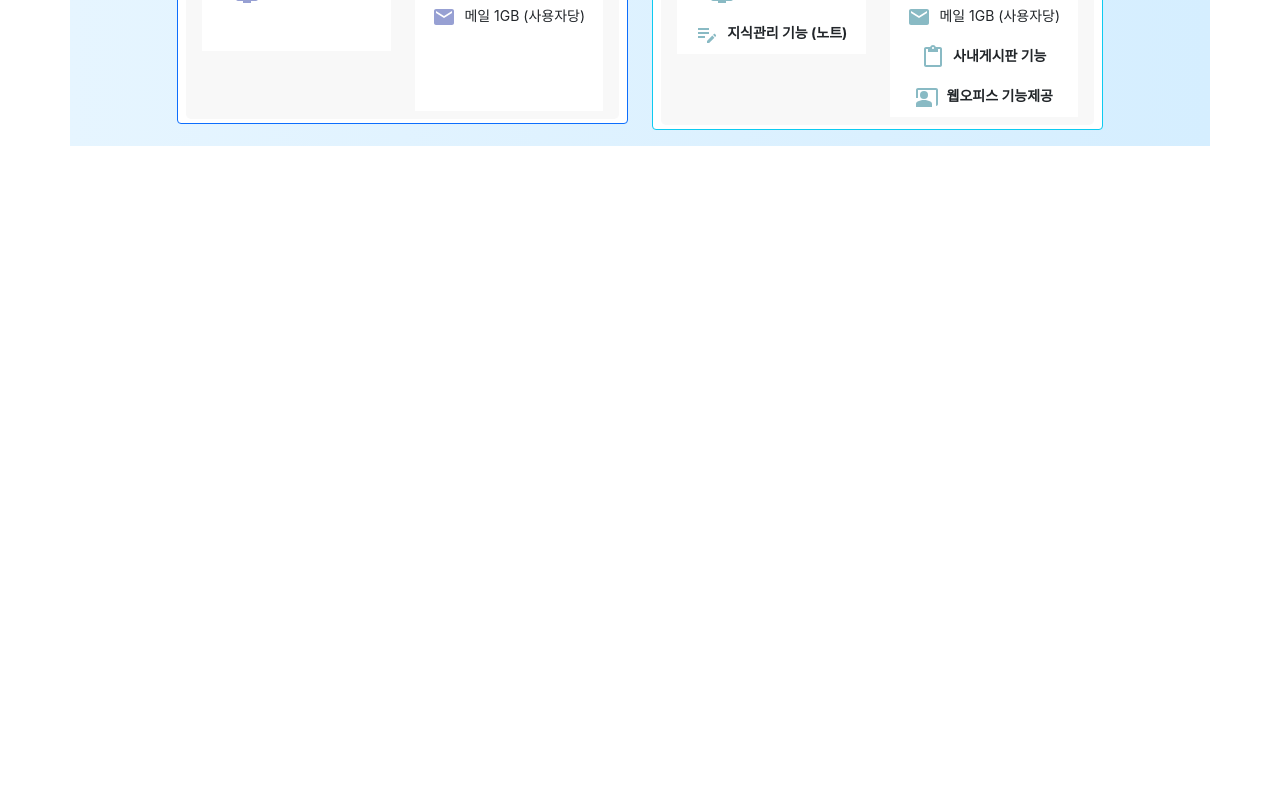
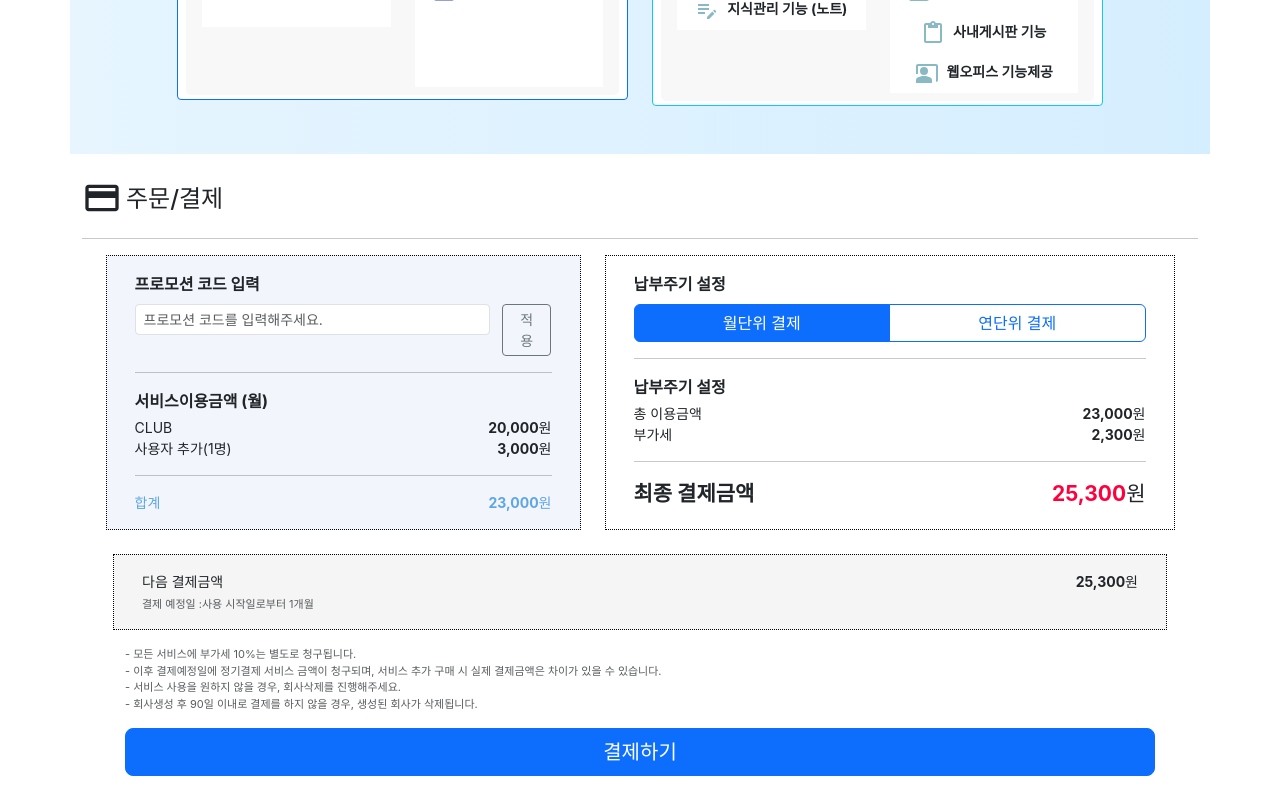
Before and after one commit to HyoungMinSong/wehagoreact, a React (Create React App) app: page /signup/package in a window 1280 px wide. Shown: the part 1192-1992 px from the top of the page. Before the commit the page ends 1338 px from the top, so only its background shows below. Built offline with nearby package versions, Linux system fonts and the light colour scheme.

Commit message:
회원가입 패키지 결제 페이지 css 완성

```diff
--- a/src/App.js
+++ b/src/App.js
@@ -14,6 +14,8 @@ function App() {
       <br/>
       <Link to={'/signup/complete'}>회원가입/회원가입완료로 가기</Link>
       <br/>
+      <Link to={'/signup/package'}>회원가입/가입패키지결제로 가기</Link>
+      <br/>
       <Link to={'/login'}>로그인으로 가기</Link>
       <br />
       <Link to={'/organization/management'}>조직도로 가기</Link>
--- a/src/pages/signUp/SignUp_package.js
+++ b/src/pages/signUp/SignUp_package.js
@@ -1,5 +1,5 @@
 import { useState } from "react";
-import { Badge, Button, ButtonGroup, Card, CardGroup, Col, Container, Form, Image, ListGroup, Row } from "react-bootstrap";
+import { Badge, Button, ButtonGroup, Card, CardGroup, Col, Container, Form, Image, ListGroup, Row, ToggleButton, ToggleButtonGroup } from "react-bootstrap";
 import InputMask from 'react-input-mask';
 import { useSelector } from "react-redux";
 import CheckCircleIcon from '@mui/icons-material/CheckCircle';
@@ -15,6 +15,7 @@ import PreviewIcon from '@mui/icons-material/Preview';
 import EmailIcon from '@mui/icons-material/Email';
 import ContentPasteIcon from '@mui/icons-material/ContentPaste';
 import CoPresentIcon from '@mui/icons-material/CoPresent';
+import PaymentIcon from '@mui/icons-material/Payment';
 
 
 // className="border-danger"
@@ -59,9 +60,9 @@ function SignUp_package() {
         </div>
       </div>
 
-      <Container style={{ background: 'linear-gradient(90deg, #e6f5ff, #d5eeff)' }} className="pt-5 pb-3 ">
+      <Container style={{ background: 'linear-gradient(90deg, #e6f5ff, #d5eeff)' }} className="pt-5 pb-5 ">
 
-        <h1 className="mt-5" style={{ color: '#133662', fontWeight: 800 }}>우리 회사에 꼭 맞는 플랜을 만나보세요!</h1>
+        <h1 className="mt-4" style={{ color: '#133662', fontWeight: 800 }}>우리 회사에 꼭 맞는 플랜을 만나보세요!</h1>
         <p className="mt-4">사용목적, 규모 등에 따라 WEHAGO의 서비스를 다양한 패키지로 만나보실 수 있습니다.</p>
         <div className="mt-5">
           <Badge pill bg="primary" style={{ fontSize: '30px' }}>
@@ -82,7 +83,7 @@ function SignUp_package() {
               <Card.Header className="border-0" style={{
                 height: '180px', display: 'flex', flexDirection: 'column', justifyContent: 'space-between',
                 background: 'linear-gradient(90deg, #e6f5ff, #d5eeff)', paddingLeft: '80px', paddingRight: '30px', paddingBottom: '30px'
-              }}><div className='mt-3' style={{ fontSize: '14px', textAlign: 'left' }}>기업에서 자주 사용하는 서비스들을 모아서 제공하는 플랜입니다.<br></br>
+              }}><div className='mt-3' style={{ fontSize: '14px', textAlign: 'left', color: '#133662'}}>기업에서 자주 사용하는 서비스들을 모아서 제공하는 플랜입니다.<br></br>
                   저장공간, 사용시간 등의 제약을 줄이고<br></br>
                   <b>합리적인 가격에 효율적인 업무환경</b>을 만나보세요.</div>
                 <ButtonGroup size="sm">
@@ -270,6 +271,85 @@ function SignUp_package() {
           </Col>
         </Row>
       </Container>
+      <Container className="my-4">
+        <h4 className="text-start"><PaymentIcon style={{ fontSize: '40px' }} className="mb-1 me-1"></PaymentIcon>주문/결제</h4>
+        <hr />
+        <div>
+          <Row className="justify-content-center">
+            <Col md={5} className=" me-4" style={{ border: '1px dotted #000', background: '#f2f6fc' }}>
+              <div className="m-3">
+                <div className="text-start "><b>프로모션 코드 입력</b></div>
+                <div className="my-2">
+                  <Row>
+                    <Col md={10} className="pe-0">
+                      <Form.Control type="text" size="sm" placeholder="프로모션 코드를 입력해주세요." className="" />
+                    </Col>
+                    <Col md={2} className="">
+                      <Button size="sm" className=" px-3" variant="outline-secondary">적용</Button>
+                    </Col>
+                  </Row>
+                </div>
+                <hr />
+                <div className="text-start "><b>서비스이용금액 (월)</b></div>
+                <div className="text-start my-1" style={{ fontSize: '14px' }}>
+                  <span>CLUB</span><span style={{ float: 'right' }}><b>20,000</b><span>원</span></span><br />
+                  <span>사용자 추가(1명)</span><span style={{ float: 'right' }}><b>3,000</b><span>원</span></span>
+                </div>
+                <hr />
+                <div className="text-start mt-0" style={{ color: "#5ea5e6", fontSize: '14px' }}>
+                  <span>합계</span><span style={{ float: 'right' }}><b>23,000</b><span>원</span></span><br />
+                </div>
+              </div>
+            </Col>
+            <Col md={6} className="" style={{ border: '1px dotted #000' }}>
+              <div className="m-3">
+                <div className="text-start"><b>납부주기 설정</b></div>
+                <div className="d-grid gap-2 mt-2">
+                  <ToggleButtonGroup type="radio" name="options" defaultValue={1} className="" >
+                    <ToggleButton id="tbg-radio-1" value={1} variant="outline-primary" className="">
+                      월단위 결제
+                    </ToggleButton>
+                    <ToggleButton id="tbg-radio-2" value={2} variant="outline-primary">
+                      연단위 결제
+                    </ToggleButton>
+                  </ToggleButtonGroup>
+                </div>
+                <hr />
+                <div className="text-start"><b>납부주기 설정</b></div>
+                <div className="text-start my-1" style={{ fontSize: '14px' }}>
+                  <span>총 이용금액</span><span style={{ float: 'right' }}><b>23,000</b><span>원</span></span><br />
+                  <span>부가세</span><span style={{ float: 'right' }}><b>2,300</b><span>원</span></span>
+                </div>
+                <hr />
+                <div className="text-start mt-0" style={{ fontSize: '21px' }}>
+                  <span><b>최종 결제금액</b></span><span style={{ float: 'right' }}><b style={{ color: "#ff003c" }}>25,300</b><span>원</span></span><br />
+                </div>
+              </div>
+            </Col>
+          </Row>
+          <Row className="justify-content-center my-4" style={{ marginLeft: '31px', marginRight: '31px' }}>
+            <div style={{ border: '1px dotted #000', background: '#f5f5f5' }} className="">
+              <div className="text-start m-3" style={{ fontSize: '14px' }}>
+                <span>다음 결제금액</span><span style={{ float: 'right' }}><b>25,300</b><span>원</span></span><br />
+                <span className="text-muted small-text">결제 예정일 :사용 시작일로부터 1개월</span>
+              </div>
+            </div>
+            <div className="text-muted small-text text-start my-3">
+              <div>- 모든 서비스에 부가세 10%는 별도로 청구됩니다.</div>
+              <div>- 이후 결제예정일에 정기결제 서비스 금액이 청구되며,
+                서비스 추가 구매 시 실제 결제금액은 차이가 있을 수 있습니다.</div>
+              <div>- 서비스 사용을 원하지 않을 경우, 회사삭제를 진행해주세요.</div>
+              <div>- 회사생성 후 90일 이내로 결제를 하지 않을 경우, 생성된 회사가 삭제됩니다.</div>
+            </div>
+            <div className="d-grid gap-2">
+              <Button variant="primary" size="lg">
+                결제하기
+              </Button>
+            </div>
+          </Row>
+
+        </div>
+      </Container>
     </div>
   );
 }
```
